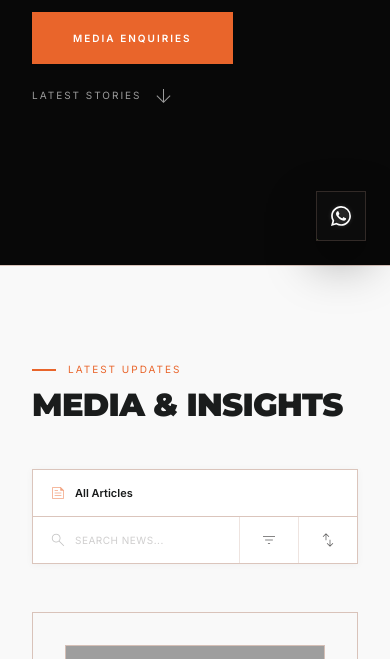
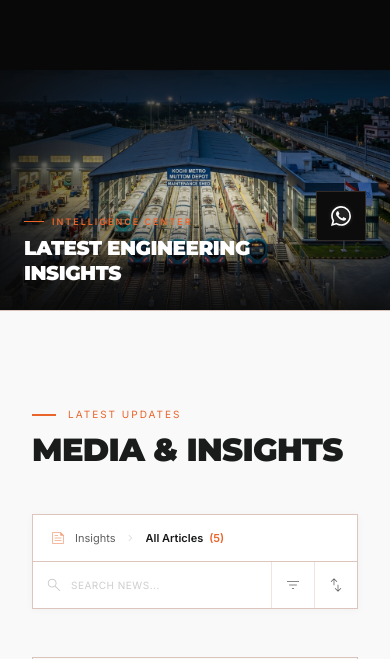
Before and after one commit to dholakiakrupang/arihantaa, a React (Vite) app: page /news in a window 390 px wide. Shown: the part 579-1238 px from the top of the page. Built offline with nearby package versions, Linux system fonts and the light colour scheme; grey boxes are pictures that could not be loaded.

Commit message:
refactor: optimize responsive layouts and spacing across sections for improved cross-device consistency

```diff
--- a/src/components/sections/about/Certifications.jsx
+++ b/src/components/sections/about/Certifications.jsx
@@ -4,7 +4,7 @@ import { Reveal } from '../../ui/Reveal';
 export function Certifications() {
   return (
     <section className="py-16 md:py-24 bg-inverse-surface">
-      <div className="max-w-[1440px] mx-auto px-8 md:px-16 flex flex-col md:flex-row items-center justify-between gap-12">
+      <div className="max-w-[1440px] mx-auto px-8 md:px-16 flex flex-col lg:flex-row items-center justify-between gap-12">
 
         <Reveal>
           <h3 className="font-headline text-3xl md:text-5xl font-bold text-white max-w-xl">
@@ -12,7 +12,7 @@ export function Certifications() {
           </h3>
         </Reveal>
 
-        <div className="grid grid-cols-2 border-t border-l border-white/10 w-full md:w-auto gap-0">
+        <div className="grid grid-cols-2 border-t border-l border-white/10 w-full lg:w-auto gap-0">
           <motion.div
             className="p-8 border-r border-b border-white/10 bg-white/[0.02] text-center hover:bg-white/[0.04] transition-colors duration-300 rounded-none min-w-[150px] sm:min-w-[200px]"
             initial={{ opacity: 0, y: 15 }}
--- a/src/components/sections/about/Leadership.jsx
+++ b/src/components/sections/about/Leadership.jsx
@@ -9,7 +9,7 @@ export function Leadership() {
 
         <div className="grid grid-cols-1 md:grid-cols-2 border-t border-l border-outline-variant/30 gap-0 mt-12">
 
-          <div className="border-r border-b border-outline-variant/30 p-8 md:p-12 hover:bg-accent/[0.01] transition-all duration-300 flex flex-col sm:flex-row gap-8 items-start bg-surface rounded-none">
+          <div className="border-r border-b border-outline-variant/30 p-6 md:p-8 lg:p-12 hover:bg-accent/[0.01] transition-all duration-300 flex flex-col lg:flex-row gap-6 lg:gap-8 items-start bg-surface rounded-none">
             <div className="w-full sm:w-[160px] shrink-0 aspect-[3/4] overflow-hidden grayscale hover:grayscale-0 transition-all duration-700 border border-outline-variant/20">
               <img
                 alt="Kaushik Jariwala"
@@ -27,7 +27,7 @@ export function Leadership() {
             </div>
           </div>
 
-          <div className="border-r border-b border-outline-variant/30 p-8 md:p-12 hover:bg-accent/[0.01] transition-all duration-300 flex flex-col sm:flex-row gap-8 items-start bg-surface rounded-none">
+          <div className="border-r border-b border-outline-variant/30 p-6 md:p-8 lg:p-12 hover:bg-accent/[0.01] transition-all duration-300 flex flex-col lg:flex-row gap-6 lg:gap-8 items-start bg-surface rounded-none">
             <div className="w-full sm:w-[160px] shrink-0 aspect-[3/4] overflow-hidden grayscale hover:grayscale-0 transition-all duration-700 border border-outline-variant/20">
               <img
                 alt="Lilam Shah"
--- a/src/components/sections/about/OurStory.jsx
+++ b/src/components/sections/about/OurStory.jsx
@@ -28,11 +28,11 @@ export function OurStory() {
             </div>
 
             {/* Floating inset image */}
-            <div className="absolute -bottom-8 -right-8 w-48 md:w-64 border-4 border-surface shadow-2xl overflow-hidden hidden md:block">
+            <div className="absolute -bottom-6 -right-4 sm:-bottom-8 sm:-right-8 w-36 sm:w-48 md:w-64 border-4 border-surface shadow-2xl overflow-hidden block">
               <img
                 src="https://lh3.googleusercontent.com/aida-public/AB6AXuAg7rBZUOD8vyQzqX-9ckm2CxVg9Q_nUG_deLFiaHjcLnyt3EwgE-8o0oK63jpFs2mq1crW8BkQ8I1qXQ-ZaRe3V-SB2z-0V--RrTzOdmvmELjRUqfBYYtL107PQMEnxOk3qEHfHkddMpD7MBfu6ybtY4kfcJEkO93zilPC0YjI7J0-4F2N_RL15Pu7oT4s06r7rsWTgtmjiuy2bKANJSHH4Uu9C7sgCo0wgzEBAH0cLGyb1CwtTTe-t9stbkbL25vVwmEfdBjBBS0"
                 alt="Precision blueprints"
-                className="w-full h-32 md:h-40 object-cover grayscale"
+                className="w-full h-24 sm:h-32 md:h-40 object-cover grayscale"
                 loading="lazy" decoding="async"
               />
             </div>
--- a/src/components/sections/about/StatsGrid.jsx
+++ b/src/components/sections/about/StatsGrid.jsx
@@ -22,7 +22,7 @@ export function StatsGrid() {
           {stats.map((stat, i) => (
             <motion.div
               key={stat.label}
-              className="bg-inverse-surface p-8 md:p-10 border-r border-b border-white/10 flex flex-col gap-4 group hover:bg-white/5 transition-colors duration-300 rounded-none"
+              className="bg-inverse-surface p-5 sm:p-6 md:p-5 lg:p-10 border-r border-b border-white/10 flex flex-col gap-4 group hover:bg-white/5 transition-colors duration-300 rounded-none"
               initial={{ opacity: 0, y: 24 }}
               whileInView={{ opacity: 1, y: 0 }}
               viewport={{ once: true, margin: '-40px' }}
@@ -34,7 +34,7 @@ export function StatsGrid() {
                 </span>
               </div>
               <div>
-                <p className="font-headline text-[48px] md:text-[64px] font-black text-accent leading-none tracking-tighter">
+                <p className="font-headline text-[32px] sm:text-[36px] md:text-[34px] lg:text-[64px] font-black text-accent leading-none tracking-tighter">
                   {stat.value}
                 </p>
                 <p className="font-label-caps text-[11px] text-surface-variant tracking-[0.18em] uppercase mt-2">
--- a/src/components/sections/about/ValuesBento.jsx
+++ b/src/components/sections/about/ValuesBento.jsx
@@ -3,8 +3,8 @@ import { motion } from 'framer-motion';
 const values = [
   { icon: 'bolt',                   title: 'Technical Integrity',   desc: 'Uncompromising standards in engineering design and meticulous project execution.', span: 'col-span-1' },
   { icon: 'shield_with_heart',      title: 'Unwavering Safety',     desc: 'Placing the well-being of our people and communities at the forefront of every action.', span: 'col-span-1' },
-  { icon: 'eco',                    title: 'Global Sustainability',  desc: 'Engineering solutions that respect the environment and preserve future resources for generations.', span: 'col-span-1 md:col-span-2' },
-  { icon: 'precision_manufacturing',title: 'Innovation Led',         desc: 'Applying the latest technological breakthroughs to solve infrastructure challenges at scale.', span: 'col-span-1 md:col-span-2' },
+  { icon: 'eco',                    title: 'Global Sustainability',  desc: 'Engineering solutions that respect the environment and preserve future resources for generations.', span: 'col-span-1 lg:col-span-2' },
+  { icon: 'precision_manufacturing',title: 'Innovation Led',         desc: 'Applying the latest technological breakthroughs to solve infrastructure challenges at scale.', span: 'col-span-1 lg:col-span-2' },
   { icon: 'group',                  title: 'Collaborative Growth',  desc: 'Building enduring partnerships through transparency and mutual excellence.', span: 'col-span-1' },
   { icon: 'verified',               title: 'Delivering Quality',    desc: 'A relentless pursuit of perfection in every detail, from grid to greatness.', span: 'col-span-1' },
 ];
@@ -24,7 +24,7 @@ export function ValuesBento() {
         </h2>
 
         {/* Bento grid */}
-        <div className="grid grid-cols-1 md:grid-cols-4 border-t border-l border-outline-variant/30 gap-0">
+        <div className="grid grid-cols-1 sm:grid-cols-2 lg:grid-cols-4 border-t border-l border-outline-variant/30 gap-0">
           {values.map((v, i) => (
             <motion.div
               key={v.title}
--- a/src/components/sections/news/FeaturedNews.jsx
+++ b/src/components/sections/news/FeaturedNews.jsx
@@ -133,7 +133,7 @@ export function FeaturedNews({ activeCategory, setActiveCategory }) {
         </div>
 
         {/* ── Sticky Category/Sort Toolbar ── */}
-        <div className="sticky top-[79px] z-40 mb-12">
+        <div className="sticky top-[64px] md:top-[80px] z-40 mb-12">
 
           {/* Invisible Click-Outside Detector */}
           <AnimatePresence>
@@ -150,12 +150,11 @@ export function FeaturedNews({ activeCategory, setActiveCategory }) {
             {/* Left: context + count */}
             <div className="flex items-center gap-2 text-[11px] font-medium text-secondary min-w-0 flex-grow px-4 md:px-6 py-3.5">
               <span className="material-symbols-outlined text-[18px] text-accent/60">feed</span>
-              <span className="hidden sm:inline whitespace-nowrap">Insights</span>
-              <span className="material-symbols-outlined text-[14px] text-secondary/30 hidden sm:inline select-none">chevron_right</span>
-              <span className="font-semibold text-on-surface truncate">{activeCategoryLabel}</span>
-              <span className="text-secondary/40 hidden md:inline">·</span>
-              <span className="text-accent font-bold hidden md:inline whitespace-nowrap">
-                {filtered.length} {filtered.length === 1 ? 'article' : 'articles'}
+              <span className="whitespace-nowrap">Insights</span>
+              <span className="material-symbols-outlined text-[14px] text-secondary/30 select-none">chevron_right</span>
+              <span className="font-semibold text-on-surface truncate">
+                {activeCategoryLabel}
+                <span className="text-accent font-bold ml-1.5">({filtered.length})</span>
               </span>
             </div>
 
@@ -163,7 +162,7 @@ export function FeaturedNews({ activeCategory, setActiveCategory }) {
             <div className="flex items-stretch flex-shrink-0 border-t md:border-t-0 md:border-l border-outline-variant/30 divide-x divide-outline-variant/30">
 
               {/* Search */}
-              <div className="relative flex items-center bg-transparent px-4 focus-within:bg-surface-container/20 transition-all duration-300 min-w-[200px] md:min-w-[220px] flex-grow md:flex-grow-0">
+              <div className="relative flex items-center bg-transparent px-3 md:px-4 focus-within:bg-surface-container/20 transition-all duration-300 min-w-0 flex-1 md:min-w-[220px] md:flex-initial md:flex-grow-0">
                 <span className="material-symbols-outlined text-[18px] text-secondary/40 mr-2 flex-shrink-0">search</span>
                 <input
                   type="text"
@@ -183,7 +182,7 @@ export function FeaturedNews({ activeCategory, setActiveCategory }) {
               <div className="relative flex items-stretch">
                 <button
                   onClick={handleToggleFilterDropdown}
-                  className={`group relative flex items-center gap-2 px-5 py-3.5 font-label-caps text-[10px] tracking-[0.12em] font-bold whitespace-nowrap transition-all duration-300 hover:bg-surface-container/20 ${
+                  className={`group relative flex items-center gap-2 px-3 sm:px-5 py-3.5 font-label-caps text-[10px] tracking-[0.12em] font-bold whitespace-nowrap transition-all duration-300 hover:bg-surface-container/20 ${
                     filterOpen || activeCategory !== 'All'
                       ? 'text-accent'
                       : 'text-secondary hover:text-on-surface'
@@ -254,7 +253,7 @@ export function FeaturedNews({ activeCategory, setActiveCategory }) {
               <div className="relative flex items-stretch">
                 <button
                   onClick={() => { setSortOpen(!sortOpen); setFilterOpen(false); }}
-                  className={`group relative flex items-center gap-2 px-5 py-3.5 font-label-caps text-[10px] tracking-[0.12em] font-bold whitespace-nowrap transition-all duration-300 hover:bg-surface-container/20 ${
+                  className={`group relative flex items-center gap-2 px-3 sm:px-5 py-3.5 font-label-caps text-[10px] tracking-[0.12em] font-bold whitespace-nowrap transition-all duration-300 hover:bg-surface-container/20 ${
                     sortOpen || sortBy !== 'default'
                       ? 'text-accent'
                       : 'text-secondary hover:text-on-surface'
--- a/src/components/sections/news/NewsHero.jsx
+++ b/src/components/sections/news/NewsHero.jsx
@@ -5,12 +5,12 @@ import { Button } from '../../ui/Button';
 export function NewsHero({ onLatestStoriesClick }) {
   return (
     <section
-      className="relative w-full bg-[#080808] overflow-hidden flex flex-col"
+      className="relative w-full bg-[#080808] overflow-hidden flex flex-col lg:min-h-screen"
       style={{ minHeight: '100svh' }}
     >
       {/* ── Full-bleed right image panel */}
       <motion.div
-        className="hidden lg:block absolute top-0 right-0 w-[48%] h-full z-0 overflow-hidden"
+        className="relative w-full h-[240px] sm:h-[320px] md:h-[400px] lg:h-full mt-10 lg:mt-0 z-10 order-2 lg:order-none lg:absolute lg:top-0 lg:right-0 lg:w-[48%] overflow-hidden"
         initial={{ opacity: 0 }}
         animate={{ opacity: 1 }}
         transition={{ duration: 1, delay: 0.2 }}
@@ -32,8 +32,7 @@ export function NewsHero({ onLatestStoriesClick }) {
 
         {/* Image label overlay */}
         <motion.div
-          className="absolute left-10 z-20"
-          style={{ bottom: 'calc(72px + 28px)' }}
+          className="absolute left-6 bottom-6 lg:left-10 lg:bottom-[100px] z-20"
           initial={{ opacity: 0, y: 16 }}
           animate={{ opacity: 1, y: 0 }}
           transition={{ duration: 0.6, delay: 0.5, ease: [0.25, 1, 0.5, 1] }}
@@ -52,7 +51,7 @@ export function NewsHero({ onLatestStoriesClick }) {
       <div aria-hidden className="hidden lg:block absolute top-0 left-[52%] w-px h-full bg-gradient-to-b from-transparent via-white/10 to-transparent z-20 pointer-events-none" />
 
       {/* ── Left content */}
-      <div className="relative z-10 flex flex-col flex-1">
+      <div className="relative z-10 flex flex-col flex-grow order-1 lg:order-none">
         <div className="min-h-[88px] md:min-h-[96px] shrink-0" />
 
         <div className="w-full flex flex-col flex-1">
```
Also changed, not shown: src/components/sections/about/AboutHero.jsx (+4 -5 lines), src/components/sections/about/Timeline.jsx (+7 -5 lines).
